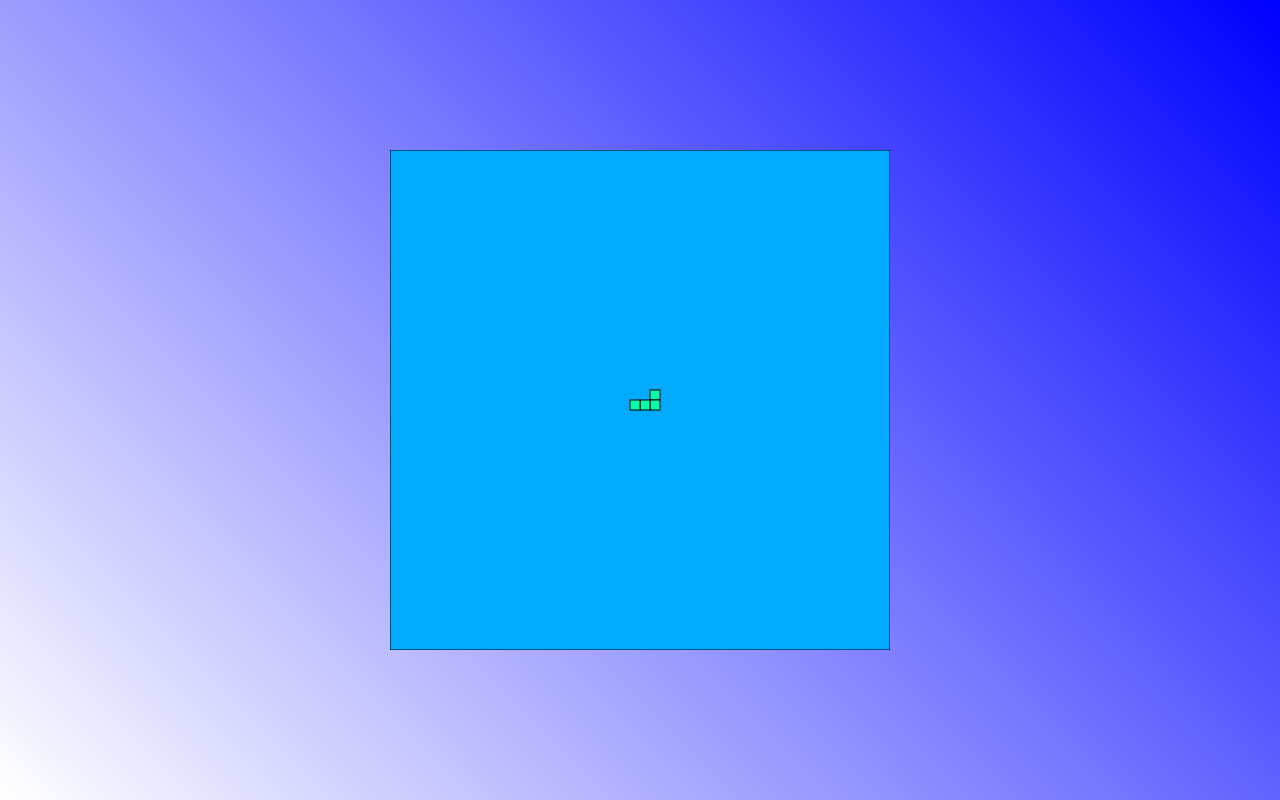
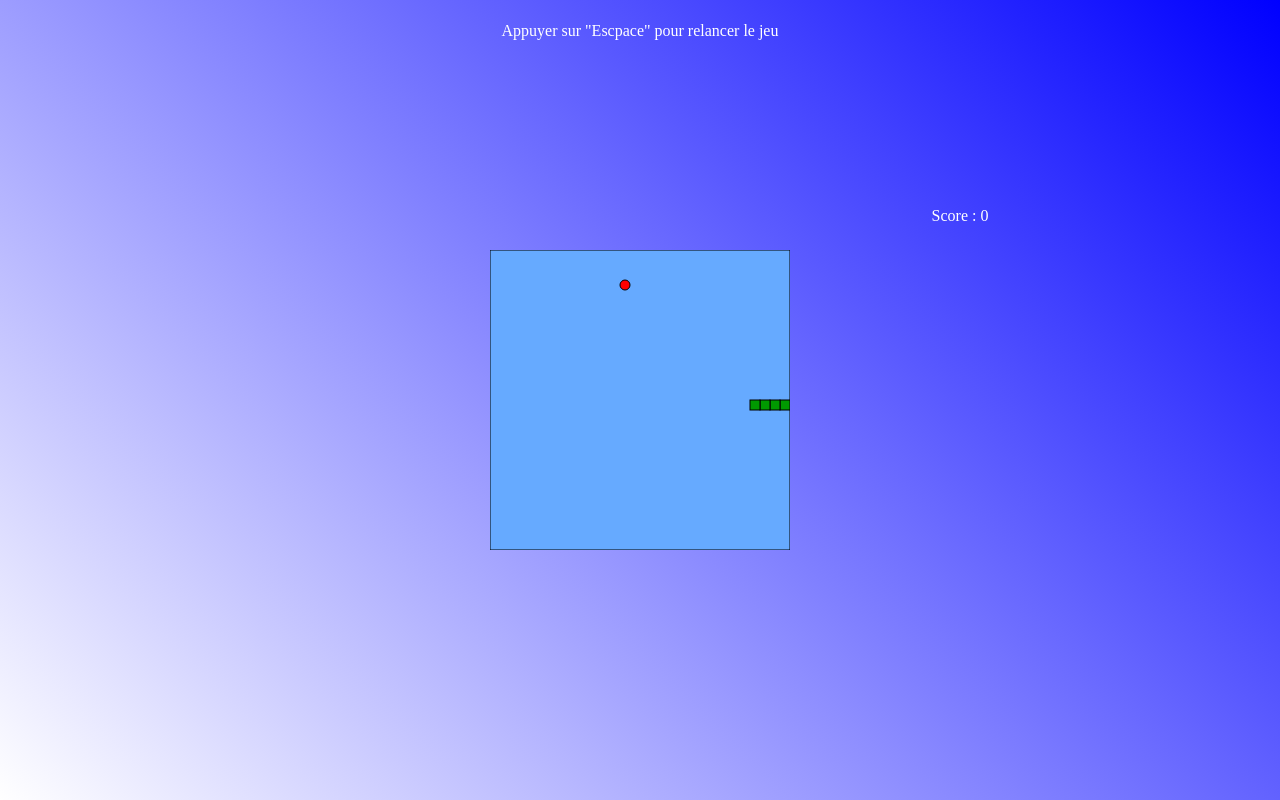
Before and after one commit to Kowalaw/EDW_Snake, a plain HTML site: page index.html in a window 1280 px wide. Drawn offline with Linux system fonts and the light colour scheme.

Commit message:
Add files via upload

```diff
--- a/index.html
+++ b/index.html
@@ -8,6 +8,8 @@
         <script src="script.js" defer></script>
     </head>
     <body>
-        <canvas id="canvas" height="500px" width="500px"></canvas>
+        <p id="prestart">Appuyer sur "Escpace" pour relancer le jeu</p>
+        <p id="pscore">Score : <span id="score">0</span></p>
+        <canvas id="canvas" height="300px" width="300px"></canvas>
     </body>
 </html>
--- a/script.js
+++ b/script.js
@@ -1,17 +1,42 @@
 let canvas = document.getElementById('canvas')
 let ctx = canvas.getContext("2d")
+let snake = [{x:150,y:150},{x:140,y:150},{x:130,y:150},{x:120,y:150} ]
+let moveX = 10
+let moveY = 0
+let pomX = 0
+let pomY = 0
+let score = 0
+let dirInterdi = false
+let fin = false
 
-//Style pour définir Rect pour apliqué(position,x,y, taille,hauteur,largeur)
-ctx.fillStyle = "#00AAFF"
-ctx.fillRect(0,0,canvas.width,canvas.height)
-ctx.strokeStyle = "#000000"
-ctx.strokeRect(0,0,canvas.width,canvas.height)
+function animation(){
+    setTimeout(function(){
+        if(fin){
+            return
+        } else{
+            dirInterdi = false
+            actualisationCanvas()
+            spritePom()
+            moveSnake()
+            creeSnake()
+            animation()
+        }
+    },100)
+}
 
-let snake = [{x:250,y:250},{x:240,y:250},{x:230,y:250},{x:220,y:250} ]
-let vitesseSnake = 10
+animation()
+creeSnake()
+creePom()
+
+function actualisationCanvas(){
+    ctx.fillStyle = "#66AAFF"
+    ctx.fillRect(0,0,canvas.width,canvas.height)
+    ctx.strokeStyle = "#000000"
+    ctx.strokeRect(0,0,canvas.width,canvas.height)
+}
 
 function creeElementDuSnake(elementDuSnake){
-    ctx.fillStyle = "#00FFAA"
+    ctx.fillStyle = "#009900"
     ctx.strokeStyle = "#000000"
     ctx.fillRect(elementDuSnake.x,elementDuSnake.y,10,10)
     ctx.strokeRect(elementDuSnake.x,elementDuSnake.y,10,10)
@@ -21,17 +46,109 @@ function creeSnake(){
         creeElementDuSnake(elementDuSnake)
     })
 }
-function movX(){
-    const move = {x:snake[0].x+vitesseSnake, y:snake[0].y}
+function moveSnake(){
+    const move = {x:snake[0].x+moveX, y:snake[0].y+moveY}
     snake.unshift(move)
-    snake.pop()
-}
-function movY(){
-    const move = {x:snake[0].x, y:snake[0].y-vitesseSnake}
-    snake.unshift(move)
-    snake.pop()
+    if(gameOver()){
+        restart()
+        snake.shift(move)
+        fin = true
+        return
+    }
+    const snakeMangePom = snake[0].x === pomX && snake[0].y === pomY
+    if(snakeMangePom){
+        creePom()
+        score ++
+        document.getElementById("score").innerHTML = score
+    } else{
+        snake.pop()
+    }
 }
 
-movX()
-movY()
-creeSnake()
+document.addEventListener('keydown', dirSnake)
+
+function dirSnake(event){
+    if(dirInterdi){return}
+    dirInterdi=true
+
+    const up = 90
+    const left = 81
+    const down =  83
+    const right = 68
+
+    const dirSnake = event.keyCode
+
+    const dirU = moveY=== -10
+    const dirL = moveX=== -10
+    const dirD = moveY=== 10
+    const dirR = moveX=== 10
+
+    if(dirSnake === up && !dirD){
+        moveY = -10
+        moveX = 0
+    }
+    if(dirSnake === left && !dirR) {
+        moveY = 0
+        moveX = -10
+    }
+    if(dirSnake===down && !dirU) {
+        moveY = 10
+        moveX = 0
+    }
+    if(dirSnake===right&&!dirL){
+        moveY = 0
+        moveX = 10
+    }
+}
+
+function positionPom(){
+    return Math.round(Math.random()*(canvas.width-10)/10)*10
+}
+function creePom(){
+    pomX = positionPom()
+    pomY = positionPom()
+
+    snake.forEach(function(partDeSnake){
+        const pomSurSnake = partDeSnake.x == pomX && partDeSnake.y == pomY
+        if(pomSurSnake){
+            creePom()
+        }
+    })
+}
+function spritePom(){
+    ctx.fillStyle = '#FF0000'
+    ctx.strokeStyle = "#000000"
+    ctx.beginPath()
+    ctx.arc(pomX+5,pomY+5,5,0,2*Math.PI)
+    ctx.fill()
+    ctx.stroke()
+}
+
+function gameOver(){
+    let corpDeSnake = snake.slice(1,-1)
+    let mortLaQueue = false
+    corpDeSnake.forEach(corp=>{
+        if(snake[0].x === corp.x &&snake[0].y===corp.y){
+            mortLaQueue = true
+        }
+    })
+    const murG = snake[0].x < -1
+    const murH = snake[0].y < -1
+    const murD = snake[0].x > canvas.width-10
+    const murB = snake[0].y > canvas.width-10
+    let gameOver = false
+    if(mortLaQueue||murG||murH||murD||murB){
+        gameOver=true
+    }
+    return gameOver
+}
+function restart(){
+    const restart = document.getElementById('prestart')
+    restart.style.display = "block"
+
+    document.addEventListener("keydown",(event)=>{
+        if(event.keyCode===32){
+            document.location.reload(true)
+        }
+    })
+}
--- a/style.css
+++ b/style.css
@@ -8,6 +8,21 @@ body{
         #0000ff
     );
 }
+#pscore{
+    position: absolute;
+    top: 25%;
+    left: 75%;
+    transform: translate(-50%,-50%);
+    color:#fff;
+}
+#prestart{
+    position: absolute;
+    top: 15px;
+    color: #fff;
+    left: 50%;
+    transform: translate(-50%,-50%);
+    display: none;
+}
 #canvas{
     position: absolute;
     top: 50%;
```
